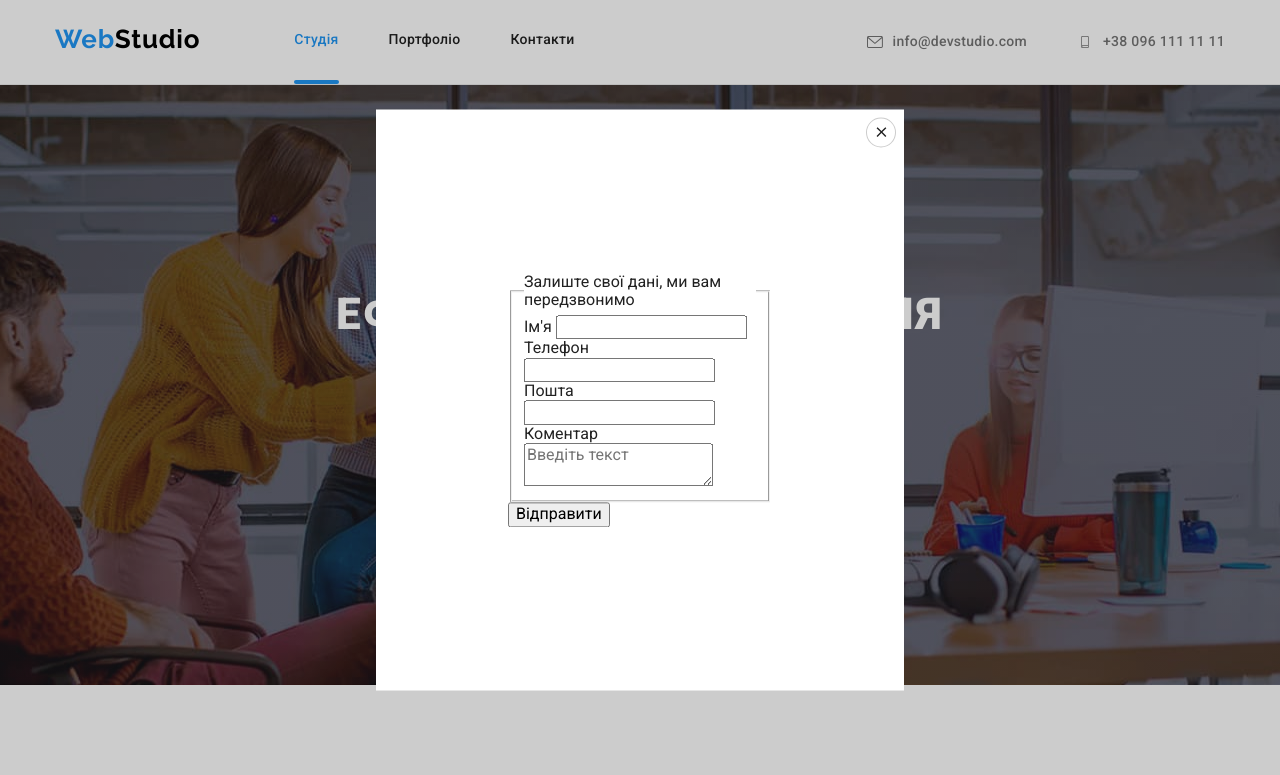
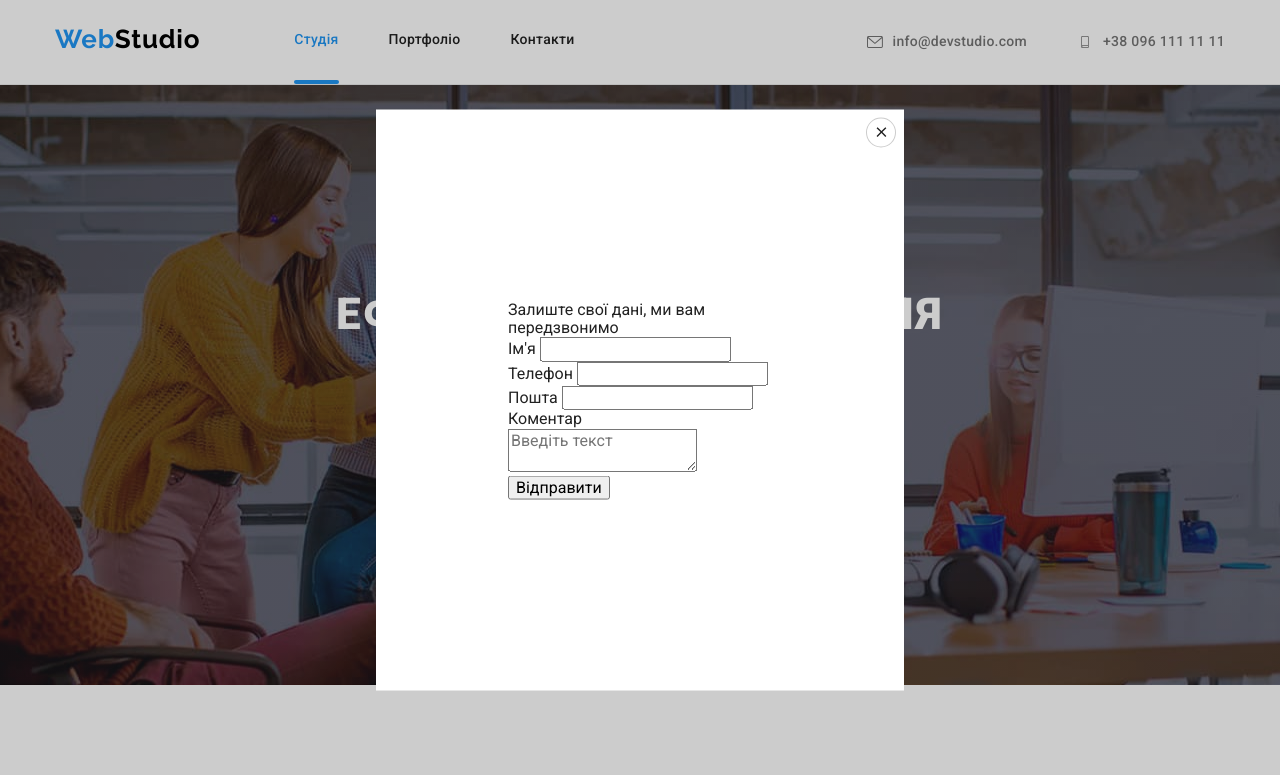
Before and after one commit to Maksym-Tulay/goit-markup-hw-06, a plain HTML site: page index.html in a window 1280 px wide. Both pictures are taken after a click on the button "Замовити послугу". Shown: the top 775 px of the page. Drawn offline with nearby package versions, Linux system fonts and the light colour scheme.

Commit message:
Css arrangement

```diff
--- a/css/styles.css
+++ b/css/styles.css
@@ -1,3 +1,5 @@
+/*================= MAIN STYLING RULES ================== */
+
 :root {
   --body-text-color: rgba(33, 33, 33, 100%);
   --logo-text-color: rgba(0, 0, 0, 100%);
@@ -71,7 +73,9 @@ a {
   text-decoration: none;
 }
 
-/* header*/
+/*================= / MAIN STYLING RULES ================== */
+
+/*================= HEADER ================== */
 
 .page-header {
   background-color: var(--body-background-color);
@@ -87,7 +91,7 @@ a {
   align-items: center;
 }
 
-/* logo */
+/*================= LOGO HEADER ================== */
 
 .logo-header {
   display: block;
@@ -121,7 +125,9 @@ a {
   color: var(--blue-color);
 }
 
-/* site navigation */
+/*================= / LOGO HEADER ================== */
+
+/*================= HEADER MAIN NAVIGATION ================== */
 
 .header-nav {
   display: flex;
@@ -167,7 +173,10 @@ a {
   border-radius: 2px;
 }
 
-/* header-contact */
+/*================= / HEADER MAIN NAVIGATION ================== */
+
+
+/*================= HEADER CONTACT BLOCK ================== */
 
 .contact-nav {
   display: flex;
@@ -206,9 +215,13 @@ a {
   color: var(--blue-color);
 }
 
-/* студія main section */
+/*================= / HEADER CONTACT BLOCK ================== */
 
-/* hero-section */
+/*================= / HEADER ================== */
+
+/*================= INDEX MAIN SECTION ================== */
+
+/*================= HERO SECTION ================== */
 
 .index-hero {
   margin-bottom: 0;
@@ -272,7 +285,10 @@ a {
   background-color: var(--blue-color);
 }
 
-/* specialities section */
+/*================= / HERO SECTION ================== */
+
+/*================= SPECIALITIES SECTION ================== */
+
 
 .index-aside {
   margin: top 0;
@@ -356,7 +372,9 @@ a {
   letter-spacing: 0.03em;
 }
 
-/* worklist section */
+/*================= / SPECIALITIES SECTION ================== */
+
+/*================= WORKLIST SECTION ================== */
 
 .index-work-section {
   margin: top 0;
@@ -427,7 +445,10 @@ a {
   background-color: var(--item-overlay-backgroundcolor);
 }
 
-/* teamlist section */
+/*================= / WORKLIST SECTION ================== */
+
+
+/*================= TEAMLIST SECTION ================== */
 
 .index-teamlist-section {
   background-color: var(--grey-background-color);
@@ -532,7 +553,9 @@ a {
   fill: var(--body-background-color);
 }
 
-/* Clientlist section */
+/*================= / TEAMLIST SECTION ================== */
+
+/*================= CLIENTLIST SECTION ================== */
 
 .index-clientlist-section {
   text-align: center;
@@ -592,10 +615,13 @@ a {
   fill: var(--blue-color);
 }
 
-/* портфоліо main section*/
+/*================= / CLIENTLIST SECTION ================== */
 
-.main {
-}
+/*================= / INDEX MAIN SECTION ================== */
+
+/*================= PORTFOLIO MAIN SECTION ================== */
+
+/*================= GALLERY PORTFOLIO ================== */
 
 .portfolio-section {
   padding-top: 94px;
@@ -744,7 +770,10 @@ a {
   letter-spacing: 0.03em;
 }
 
-/* footer*/
+/*================= / GALLERY PORTFOLIO ================== */
+
+
+/*================= FOOTER ================== */
 
 .footer {
   padding-top: 60px;
@@ -771,7 +800,7 @@ a {
   /* margin-right: 70px; */
 }
 
-/* Footer logo*/
+/* ----------------- FOOTER LOGO ------------------- */
 
 .logo-footer {
   display: block;
@@ -837,7 +866,7 @@ Summary   letter-spacing: 0.03em;
   letter-spacing: 0.03em;
 }
 
-/* Footer smlist */
+/* ------------- FOOTER SMLIST -------------- */
 
 .footer-smlist-container {
 }
@@ -885,7 +914,7 @@ Summary   letter-spacing: 0.03em;
   fill: var(--body-background-color);
 }
 
-/* Footer form */
+/*------------- FOOTER FORM -------------*/
 
 .footer-form-container {
   width: 570px;
@@ -963,7 +992,9 @@ Summary   letter-spacing: 0.03em;
   fill: var(--body-background-color);
 }
 
-/* Modal window */
+/*================= / FOOTER ================== */
+
+/*================= MODAL WINDOW ================== */
 
 .backdrop {
   position: fixed;
@@ -1032,3 +1063,5 @@ Summary   letter-spacing: 0.03em;
 
   transform: translate(-50%, -50%);
 }
+
+/*================= / MODAL WINDOW ================== */
--- a/index.html
+++ b/index.html
@@ -473,8 +473,7 @@
           </svg>
         </button>
         <form class="modal-window-form">
-          <fieldset>
-            <legend>Залиште свої дані, ми вам передзвонимо</legend>
+          <p class="modal-window-form-title">Залиште свої дані, ми вам передзвонимо</p>
           <label class="">
             Ім'я
             <input type="text" name="username" autofocus />
@@ -491,8 +490,6 @@
             Коментар
             <textarea name="feedback" placeholder="Введіть текст"></textarea>
           </label>
-          </fieldset>
-
           <button type="submit">Відправити</button>
         </form>
       </div>
```
Lines whose indentation alone changed are shown as unchanged.
